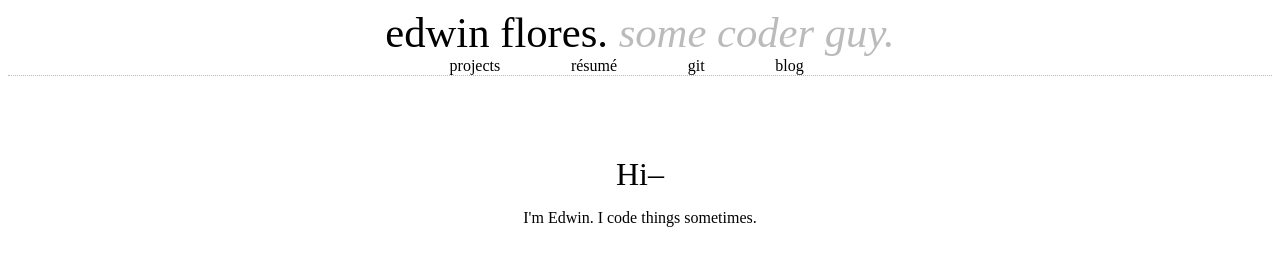
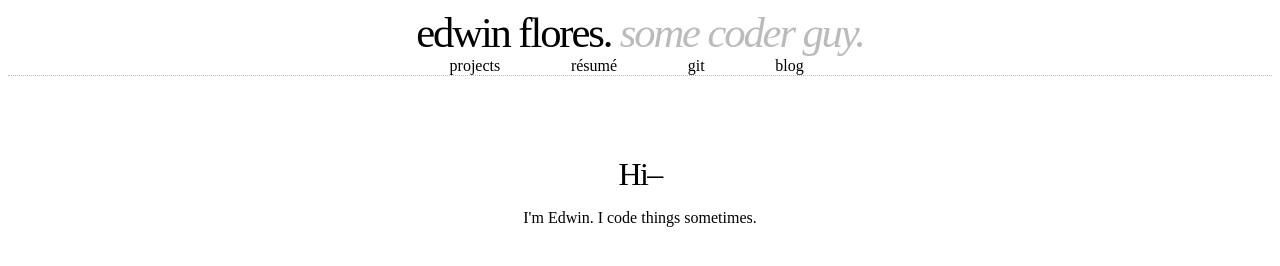
Before and after one commit to edf825/edwin.flores.geek.nz, a plain HTML site: page docs/index.html in a window 1280 px wide. Drawn offline with Linux system fonts and the light colour scheme; a web font is replaced by a local one.

Commit message:
Reduce header letter spacing

```diff
--- a/docs/index.html
+++ b/docs/index.html
@@ -19,6 +19,11 @@
         text-align : center;
         margin : 0;
         font-weight : normal;
+      }
+
+      h1, h2 {
+        letter-spacing: -0.05em;
+        font-variant-ligatures: common-ligatures;
       }
 
       .section {
```
Also changed, not shown: docs/projects.html (+5 -0 lines), docs/resume.html (+5 -0 lines), 1 other file.
